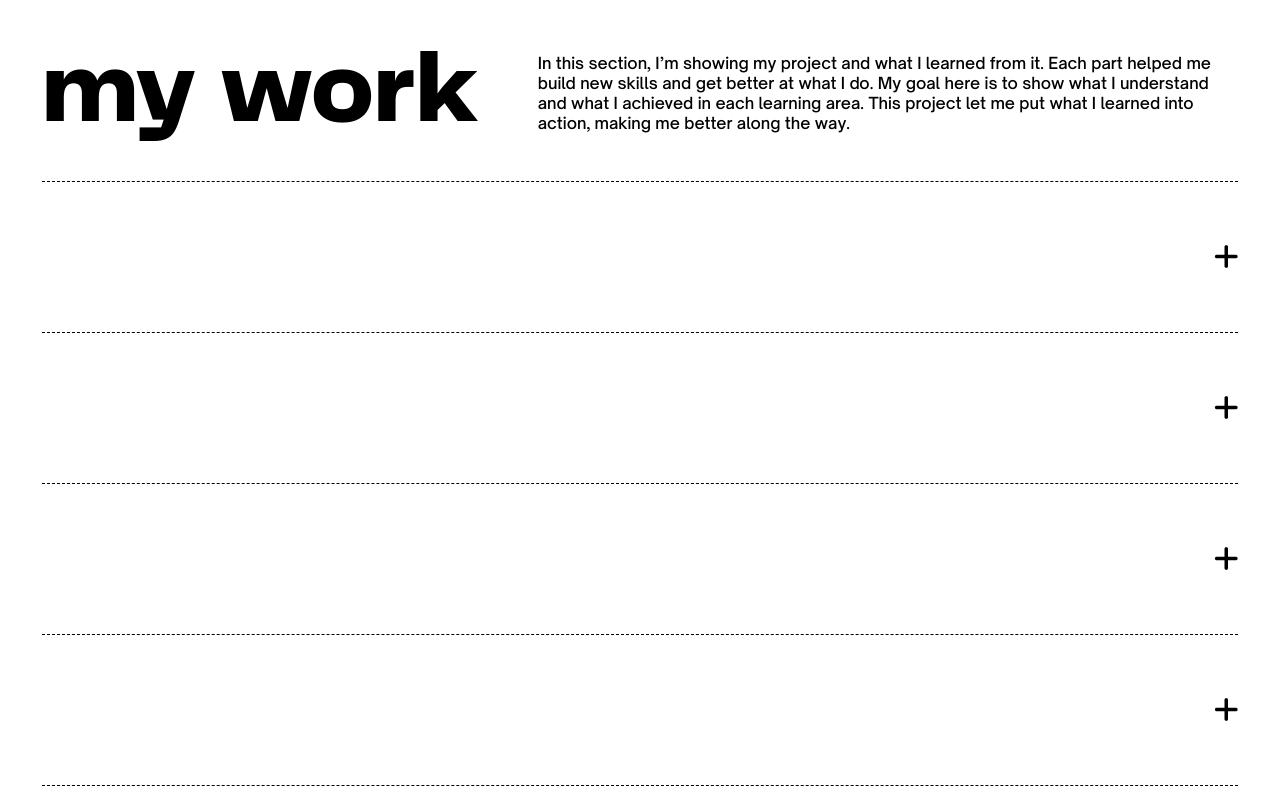
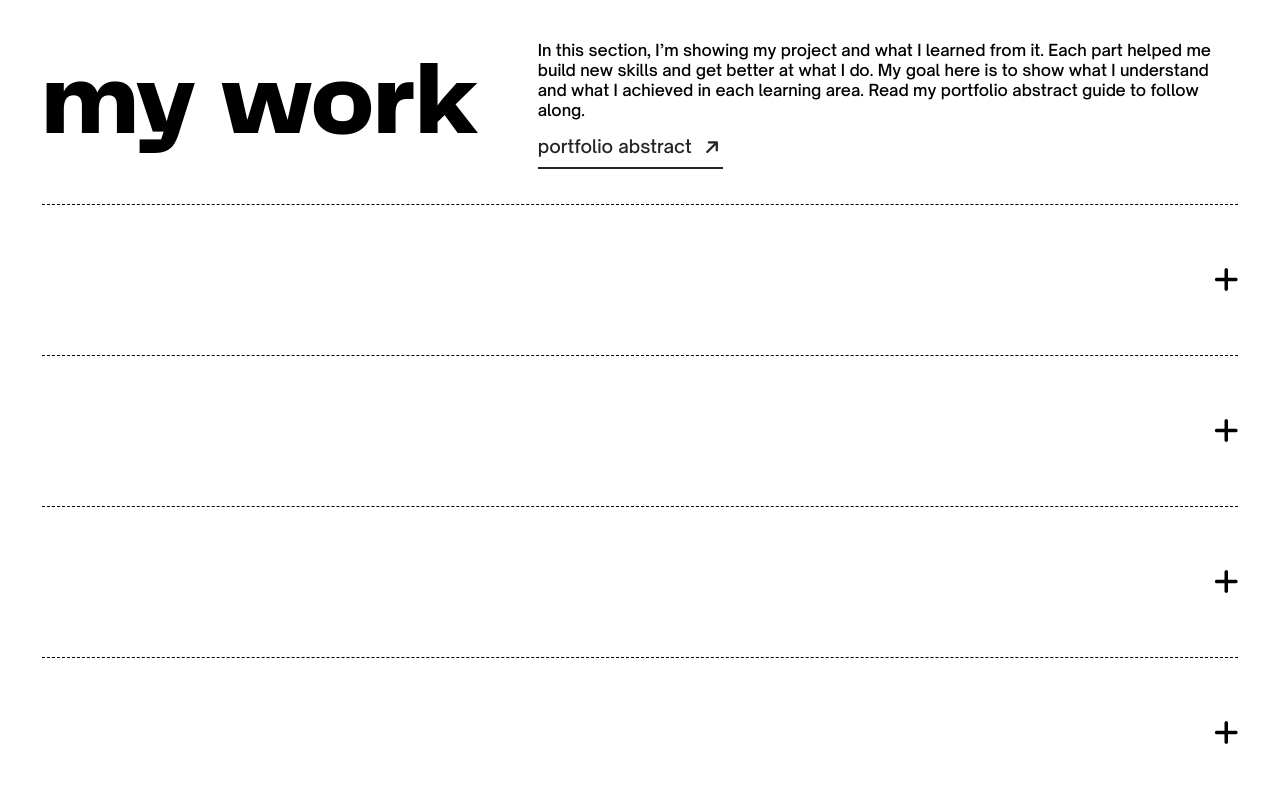
Before and after one commit to sanderdehaar/portfolio-sm3, a plain HTML site: page index.html in a window 1280 px wide. Shown: the part 940-1740 px from the top of the page. Drawn offline with nearby package versions, Linux system fonts and the light colour scheme; a script that the page names is missing; a web font is replaced by a local one.

Commit message:
Updated learning outcomes.

```diff
--- a/css/hero/work.css
+++ b/css/hero/work.css
@@ -38,6 +38,30 @@
     font-family: var(--desc);
     color: var(--black);
     max-width: 800px;
+}
+
+#hero-work .container .title a {
+    font-size: var(--text-medium);
+    font-family: var(--desc);
+    color: var(--dark_gray);
+    text-decoration: none;
+    padding-bottom: 10px;
+    border-bottom: 2px solid var(--dark_gray);
+    width: max-content;
+}
+
+#hero-work .container .title a i {
+    position: relative;
+    top: 6px;
+    font-size: var(--text-medium);
+    padding-left: 15px;
+    transform: rotate(-45deg);
+}
+
+#hero-work .container .title .small-desc {
+    display: flex;
+    flex-direction: column;
+    gap: 15px;
 }
 
 #hero-work .container .showcase-work {
@@ -131,6 +155,12 @@
     #hero-work .container .showcase-work .item i {
         font-size: var(--text-large);
     }
+    #hero-work .container .title a {
+        padding-bottom: 5px;
+    }
+    #hero-work .container .title a i {
+        display: none;
+    }
 }
 @media only screen and (max-width: 750px) {
     #hero-work .container .title h2 {
--- a/index.html
+++ b/index.html
@@ -125,8 +125,11 @@
             <div class="container">
                 <div class="title">
                     <h2>my work</h2>
-                    <p>In this section, I’m showing my project and what I learned from it. Each part helped me build new skills and get better at what I do. My goal here is to show what I understand and what I achieved in each learning area. This project
-                        let me put what I learned into action, making me better along the way.</p>
+                    <div class="small-desc">
+                        <p>In this section, I’m showing my project and what I learned from it. Each part helped me build new skills and get better at what I do. My goal here is to show what I understand and what I achieved in each learning area. Read my
+                            portfolio abstract guide to follow along.</p>
+                        <a href="./assets/images//projects//portfolio_abstract/portfolio_abstract.pdf" target="__blank">portfolio abstract<i class="fa-solid fa-arrow-right"></i></a>
+                    </div>
                 </div>
                 <div class="showcase-work">
                     <div class="item" data-name="portfolio" cursor-class="project-1">
@@ -136,41 +139,33 @@
                         </div>
                         <i class="fa-solid fa-plus"></i>
                     </div>
-
-                    <div class="item" data-name="portfolio abstract" cursor-class="project-2">
+                    <div class="item" data-name="brand studio" cursor-class="project-2">
                         <div class="information">
                             <p class="reveal-text">1</p>
-                            <h3 class="reveal-text">portfolio abstract</h3>
-                        </div>
-                        <i class="fa-solid fa-plus"></i>
-                    </div>
-                    <div class="item" data-name="brand studio" cursor-class="project-3">
-                        <div class="information">
-                            <p class="reveal-text">2</p>
                             <h3 class="reveal-text">brand studio</h3>
                         </div>
                         <i class="fa-solid fa-plus reveal-text"></i>
                     </div>
 
-                    <div class="item" data-name="customer" cursor-class="project-4">
+                    <div class="item" data-name="customer" cursor-class="project-3">
                         <div class="information">
-                            <p class="reveal-text">3</p>
+                            <p class="reveal-text">2</p>
                             <h3 class="reveal-text">client work</h3>
                         </div>
                         <i class="fa-solid fa-plus"></i>
                     </div>
 
-                    <div class="item" data-name="passionate project" cursor-class="project-5">
+                    <div class="item" data-name="passionate project" cursor-class="project-4">
                         <div class="information">
-                            <p class="reveal-text">4</p>
+                            <p class="reveal-text">3</p>
                             <h3 class="reveal-text">passionate project</h3>
                         </div>
                         <i class="fa-solid fa-plus"></i>
                     </div>
 
-                    <div class="item" data-name="challenges" cursor-class="project-6">
+                    <div class="item" data-name="challenges" cursor-class="project-5">
                         <div class="information">
-                            <p class="reveal-text">5</p>
+                            <p class="reveal-text">4</p>
                             <h3 class="reveal-text">challenges</h3>
                         </div>
                         <i class="fa-solid fa-plus"></i>
@@ -212,11 +207,10 @@
                         <h2>my work</h2>
                         <ul>
                             <li><a href="work.html?name=portfolio" cursor-class="navigation">portfolio</a></li>
-                            <li><a href="#" cursor-class="navigation">portfolio abstract</a></li>
                             <li><a href="work.html?name=brand%20studio" cursor-class="navigation">brand studio</a></li>
                             <li><a href="work.html?name=customer" cursor-class="navigation">client work</a></li>
                             <li><a href="#" cursor-class="navigation">passionate project</a></li>
-                            <li><a href="#" cursor-class="navigation">challenges</a></li>
+                            <li><a href="work.html?name=challenges" cursor-class="navigation">challenges</a></li>
                         </ul>
                     </div>
                     <div class="row">
```
Also changed, not shown: css/hero/project.css (+9 -0 lines), work.html (+1 -2 lines), 1 other file.
